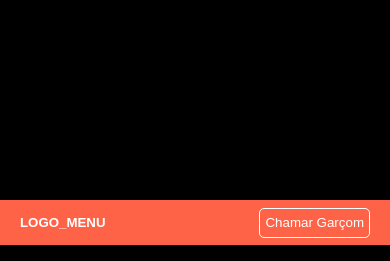
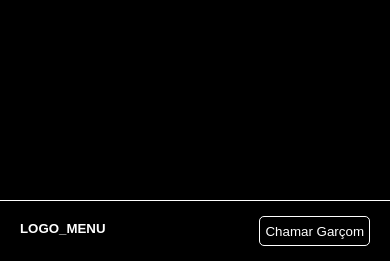
Before and after one commit to kalNascimento/Webcardapio, a Flask app: page / in a window 390 px wide. Shown: the part 606-867 px from the top of the page. Run offline with Flask 2, Linux system fonts and the light colour scheme.

Commit message:
Att - trocada a cor do footer

```diff
--- a/app/static/webcardapio.css
+++ b/app/static/webcardapio.css
@@ -70,27 +70,29 @@
     }
 
     .container_footer{
-      background-color: tomato;
+      background-color: #000000;
+      border-top: 1px solid #FFFFFF;
       display: flex;
       justify-content: space-between;
       align-items: center;
       flex-direction: row;
       width: 100%;
-      height: 45px;
+      height: 60px;
     }
 
     .container_footer >  h5{
       padding-left: 20px;
-      background-color: tomato;
+      padding: 15px 0 20px 20px;
+      background-color: transparent;
     }
 
     .container_footer > form{
-      padding-right: 20px;
-      background-color: tomato;
+      padding: 15px 20px 15px 0;
+      background-color: transparent;
     }
 
     .call{
-      background-color: tomato;
+      background-color: transparent;
       border-radius: 5px;
       border: 1px solid #fff;
       height: 30px;
```
